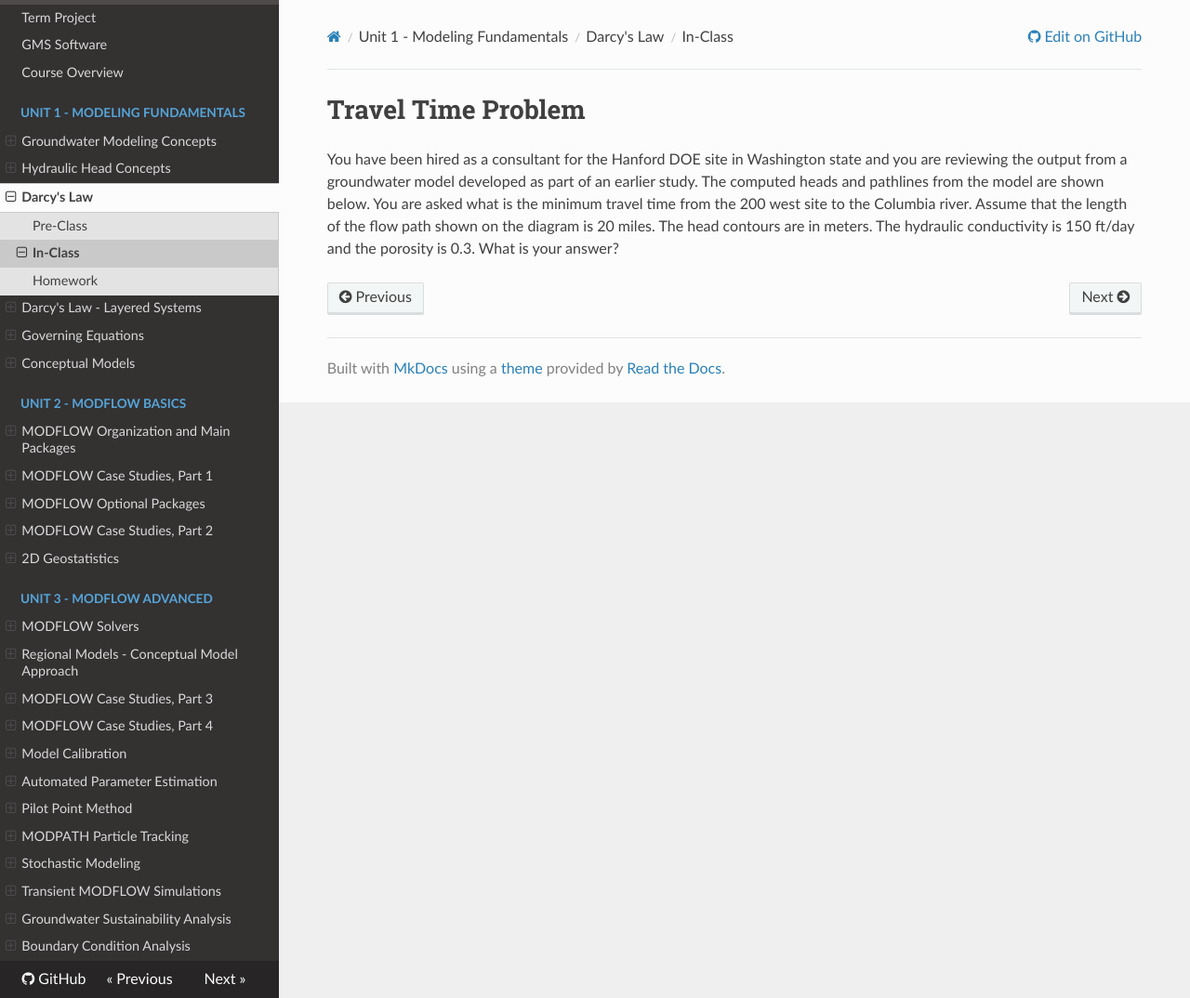
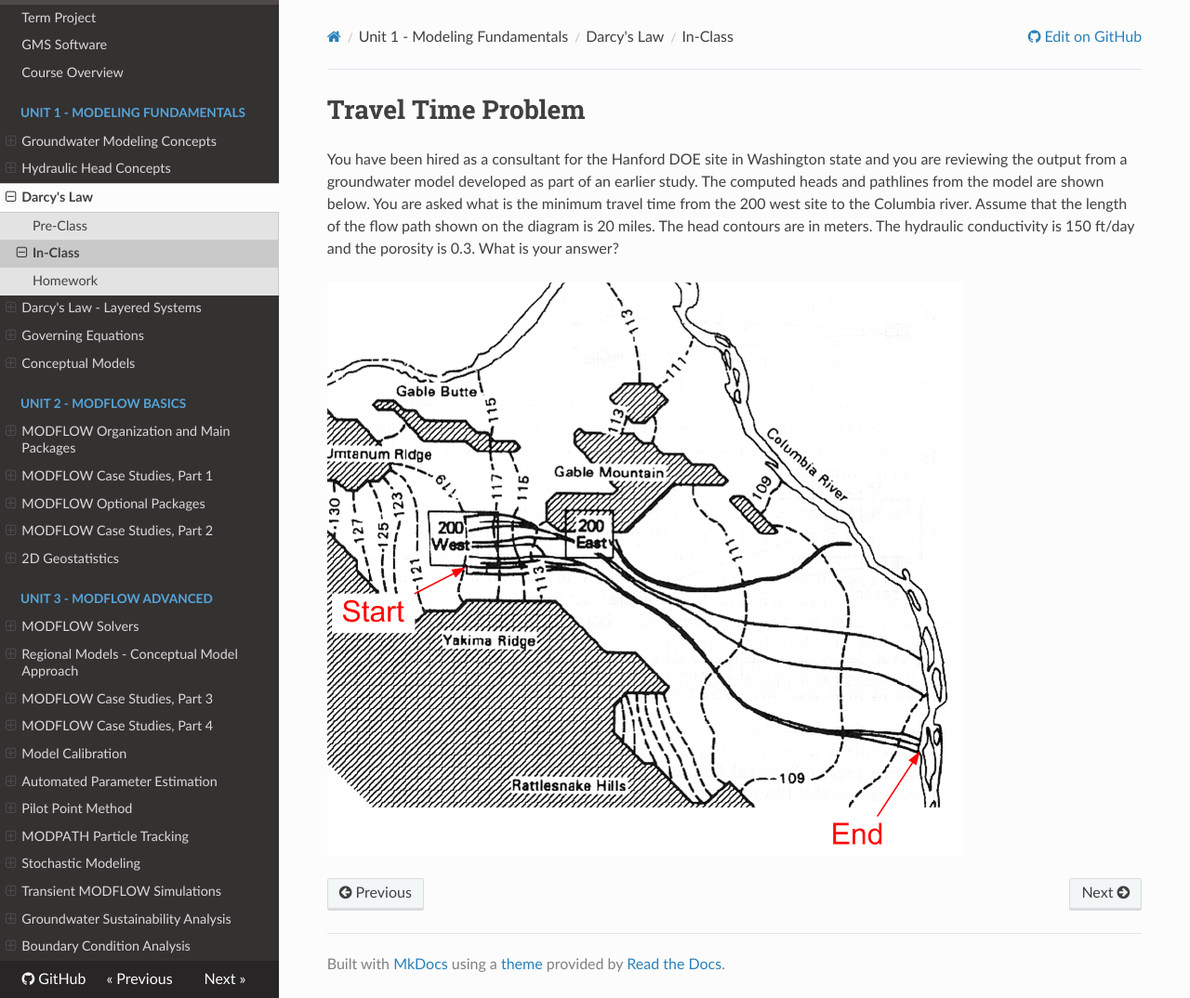
Before and after one commit to njones61/ce547, an MkDocs documentation site: the page built from docs/unit1/03_darcy/darcy_class.md, in a window 1280 px wide and 1074 px high. Shown: the whole window at 93% size. Built offline with MkDocs 1.6.1, drawn with Linux system fonts in a browser that asks for light colours; nearby versions of some CDN libraries.

Commit message:
Added images to darcy_class.md and study_pt1_class.md

```diff
--- a/docs/unit1/03_darcy/darcy_class.md
+++ b/docs/unit1/03_darcy/darcy_class.md
@@ -13,3 +13,5 @@ path shown on the diagram is 20 miles. The
 head contours are in meters. The hydraulic
 conductivity is 150 ft/day and the porosity
 is 0.3. What is your answer?
+
+![columbia.gif](images/columbia.gif)
```
Also changed, not shown: docs/unit1/03_darcy/images/columbia.gif (added), docs/unit2/02_study_pt1/images/drainfig.gif (added), docs/unit2/02_study_pt1/images/planview.gif (added).
